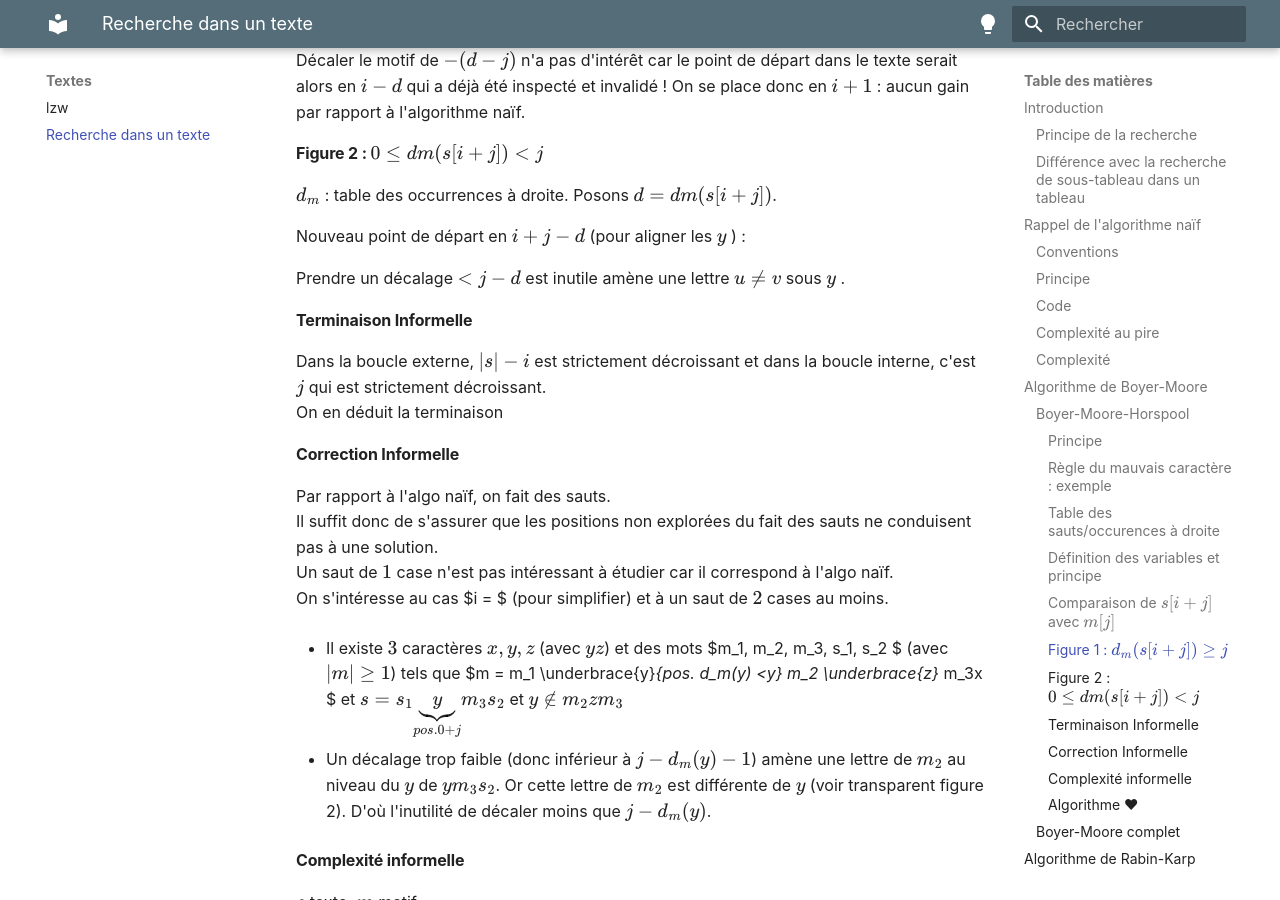
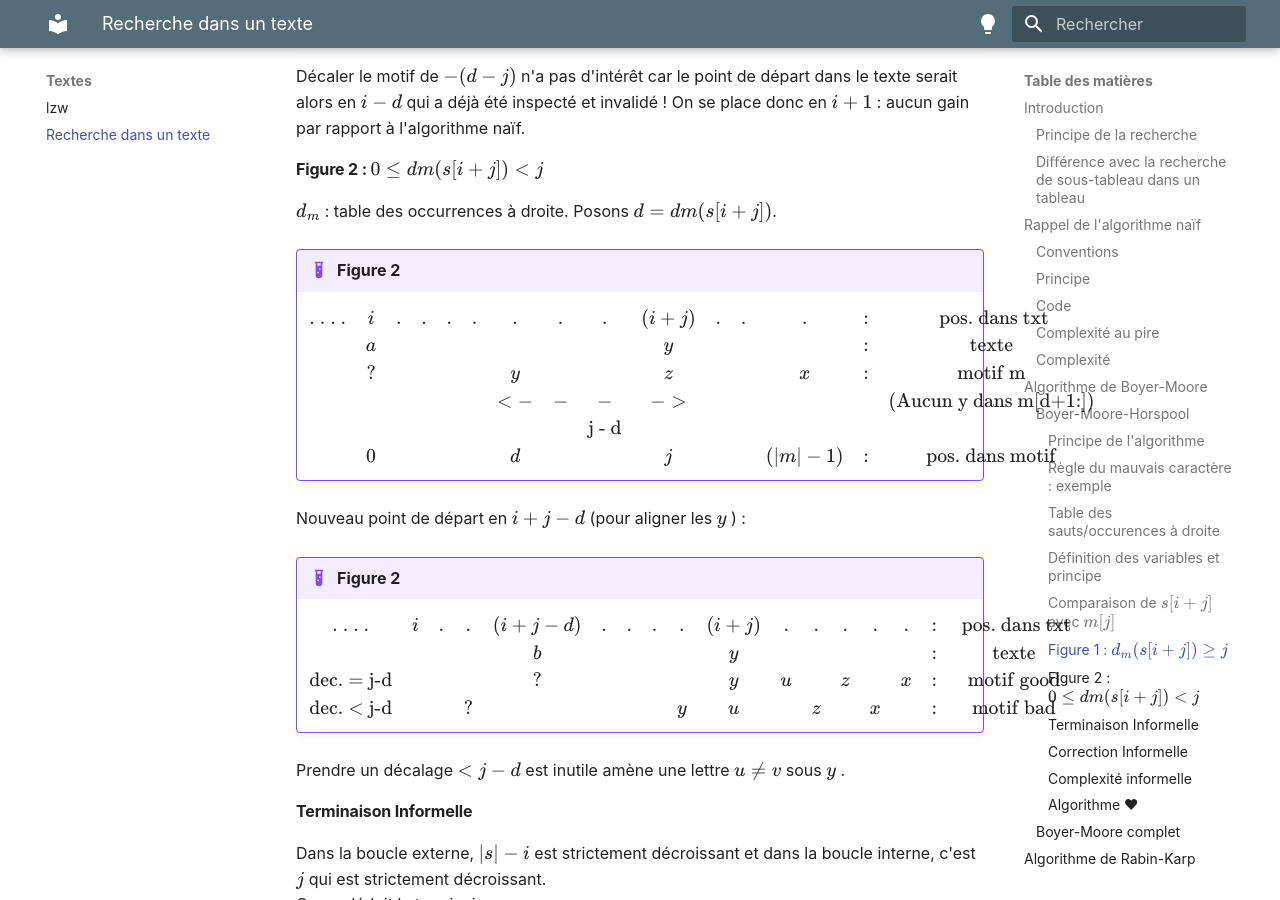
Before and after one commit to mp2i-thiers/mp2i-thiers.github.io, an MkDocs documentation site: the page built from docs/Textes/textes.md, in a window 1280 px wide and 900 px high, scrolled down 6292 px. Built offline with MkDocs 1.6.1 and Material for MkDocs 9.7.7, drawn with Linux system fonts in a browser that asks for light colours; some of the changed text lies outside the part shown.

Commit message:
update (encore)

```diff
--- a/docs/Textes/textes.md
+++ b/docs/Textes/textes.md
@@ -7,7 +7,8 @@
 ???+ abstract "Sommaire"
     Rappel de l'algorithme naïf
     Algorithme de Boyer-Moore
-    - Boyer-Moore-Horspool
+
+    * Boyer-Moore-Horspool
     Algorithme de Rabin-Karp
 
 !!!tip "Crédits"
@@ -94,7 +95,7 @@ La complexité au pire est obtenue lorsqu'on entre systématiquement dans  la se
 
 ### Boyer-Moore-Horspool
 
-#### Principe
+#### Principe de l'algorithme
 
 - On parcourt le texte $s$ du début à la fin mais on eﬀectue parfois un  décalage dépendant de la première comparaison négative (ce qui fait  gagner du temps).
 - Le motif $m$ est recherché en commençant par la fin : on teste la  présence de suffixes du motif de plus en plus gros. $\color{red}\text{C'est le contraire de la méthode naïve ou le motif}$
@@ -196,7 +197,25 @@ Décaler le motif de $−(d − j)$ n'a pas d'intérêt car le point de départ
 
 $d_m$ : table des occurrences à droite. Posons $d = dm(s[i + j])$.
 
+!!!example "Figure 2"
+    $\begin{matrix}
+    \text{. . . .}& i & .& . & . & . & . & . & . &(i+j) & . & . & . &: & \text{ pos. dans txt}\\
+    &a& & & & & & & & y & & & &  : & \text{texte} \\
+    &?& & & & & y & & & z & & & x &  : & \text{motif m} \\
+    &&&&&&<-&-&-&->&&&&&\text{(Aucun y dans m[d+1:])} \\
+    &&&&&&&&\text{j - d}& \\
+    &0&&&&&d&&&j&&&(|m|-1)& : & \text{pos. dans motif} \\
+    \end{matrix}$
+
 Nouveau point de départ en $i + j − d$ (pour aligner les $y$ ) :
+
+!!!example "Figure 2"
+    $\begin{matrix}
+    \text{. . . .}& i & . & . & (i+j-d) & . & . & . & . &(i+j) & . & . & . & . & . &: & \text{ pos. dans txt}\\
+    & & & & b & & & & & y & & & & & &  : & \text{texte} \\
+    \text{dec. = j-d}& & & & ? & & & & & y & u & & z & & x & : & \text{motif good} \\
+    \text{dec. < j-d}& & & ? & & & & & y & u & & z & & x & & : & \text{motif bad} \\
+    \end{matrix}$
 
 Prendre un décalage $<j-d$ est inutile amène une lettre $u ≠ v$  sous $y$ .
 
```
